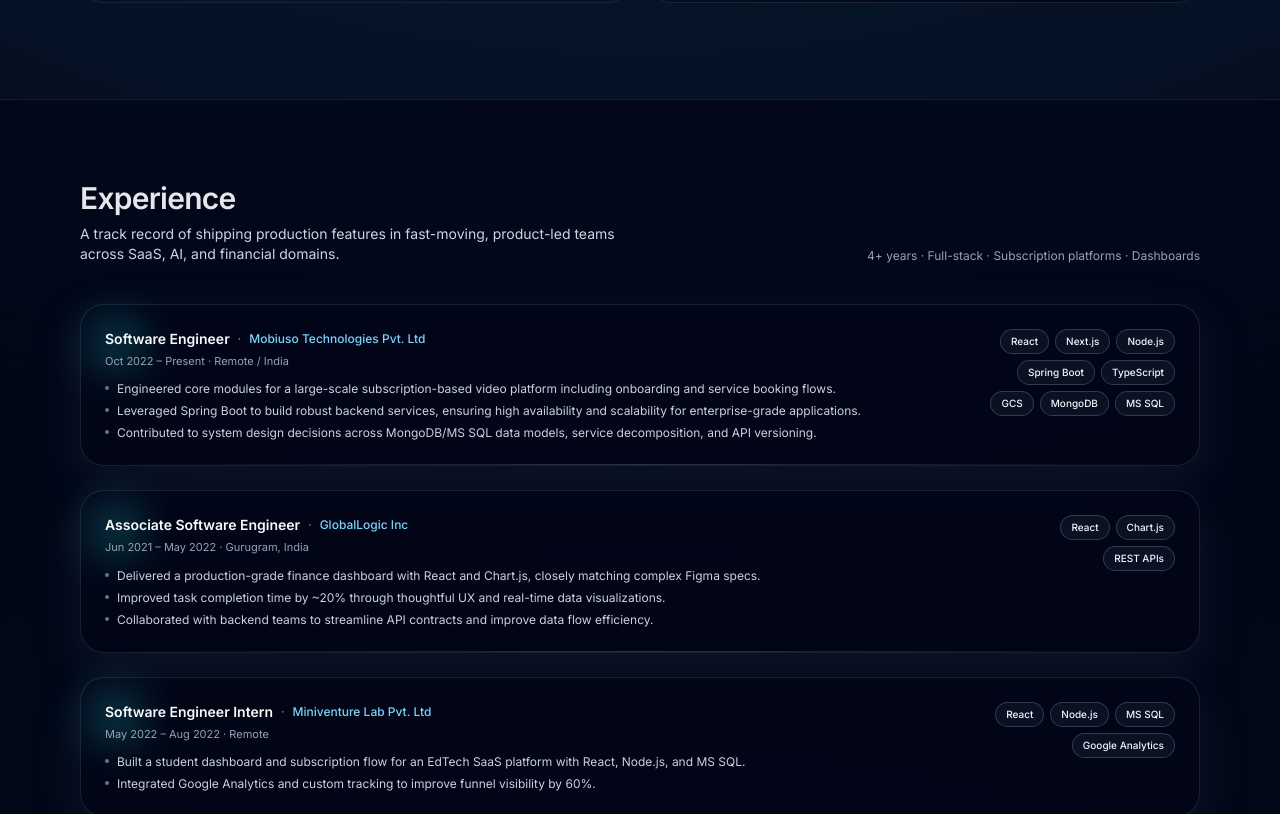
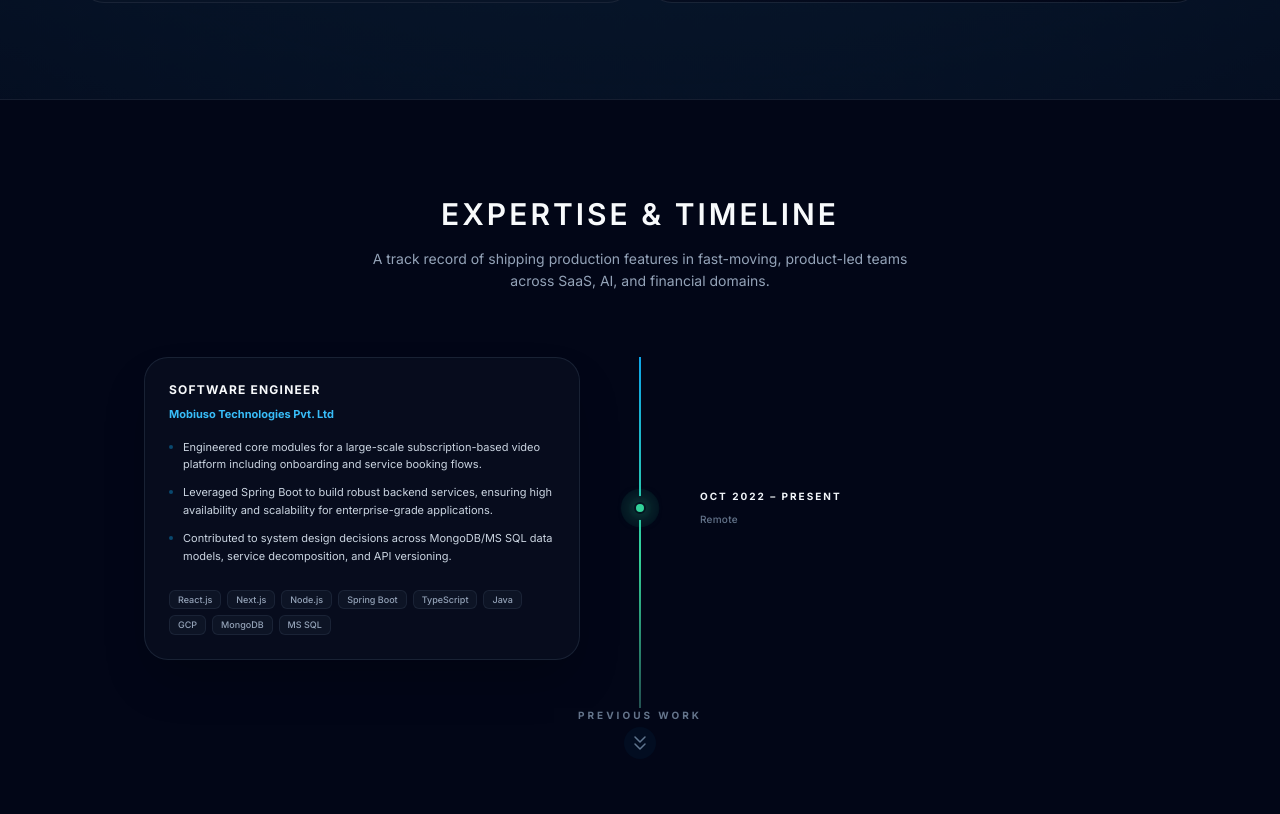
Before and after one commit to msaad323/Portfolio-AI, a Next.js app: page / in a window 1280 px wide. Shown: the part 1349-2163 px from the top of the page. Built offline with nearby package versions, Linux system fonts and the light colour scheme.

Commit message:
Experience Section: Mask timeline line behind Previous Work button

```diff
--- a/components/Experience.tsx
+++ b/components/Experience.tsx
@@ -1,19 +1,32 @@
 "use client";
 
-import { motion } from "framer-motion";
+import { motion, AnimatePresence } from "framer-motion";
+import { useState } from "react";
 
 const roles = [
   {
     company: "Mobiuso Technologies Pvt. Ltd",
     title: "Software Engineer",
     period: "Oct 2022 – Present",
-    location: "Remote / India",
+    location: "Remote",
+    isCurrent: true,
     highlights: [
       "Engineered core modules for a large-scale subscription-based video platform including onboarding and service booking flows.",
       "Leveraged Spring Boot to build robust backend services, ensuring high availability and scalability for enterprise-grade applications.",
       "Contributed to system design decisions across MongoDB/MS SQL data models, service decomposition, and API versioning."
     ],
-    stack: ["React", "Next.js", "Node.js", "Spring Boot", "TypeScript", "GCS", "MongoDB", "MS SQL"]
+    stack: ["React.js", "Next.js", "Node.js", "Spring Boot", "TypeScript", "Java", "GCP", "MongoDB", "MS SQL"]
+  },
+  {
+    company: "Miniventure Lab Pvt. Ltd",
+    title: "Software Engineer Intern",
+    period: "May 2022 – Aug 2022",
+    location: "Remote",
+    highlights: [
+      "Built a student dashboard and subscription flow for an EdTech SaaS platform with React, Node.js, and MS SQL.",
+      "Integrated Google Analytics and custom tracking to improve funnel visibility by 60%."
+    ],
+    stack: ["React.js", "Node.js", "MS SQL", "Google Analytics"]
   },
   {
     company: "GlobalLogic Inc",
@@ -25,110 +38,171 @@ const roles = [
       "Improved task completion time by ~20% through thoughtful UX and real-time data visualizations.",
       "Collaborated with backend teams to streamline API contracts and improve data flow efficiency."
     ],
-    stack: ["React", "Chart.js", "REST APIs"]
-  },
-  {
-    company: "Miniventure Lab Pvt. Ltd",
-    title: "Software Engineer Intern",
-    period: "May 2022 – Aug 2022",
-    location: "Remote",
-    highlights: [
-      "Built a student dashboard and subscription flow for an EdTech SaaS platform with React, Node.js, and MS SQL.",
-      "Integrated Google Analytics and custom tracking to improve funnel visibility by 60%."
-    ],
-    stack: ["React", "Node.js", "MS SQL", "Google Analytics"]
+    stack: ["React.js", "Chart.js", "REST APIs"]
   }
 ];
 
-const container = {
+const containerVariants = {
   hidden: { opacity: 0 },
   visible: {
     opacity: 1,
-    transition: { staggerChildren: 0.12 }
+    transition: { staggerChildren: 0.2 }
   }
 };
 
-const item = {
-  hidden: { opacity: 0, y: 18 },
-  visible: { opacity: 1, y: 0 }
+const itemVariants = {
+  hidden: { opacity: 0, y: 30, scale: 0.95 },
+  visible: {
+    opacity: 1,
+    y: 0,
+    scale: 1,
+    transition: { duration: 0.5, ease: "easeOut" }
+  }
 };
 
 export function Experience() {
+  const [visibleCount, setVisibleCount] = useState(1);
+
+  const showMore = () => {
+    if (visibleCount < roles.length) {
+      setVisibleCount(prev => prev + 1);
+    }
+  };
+
   return (
     <section
       id="experience"
-      className="border-t border-slate-800/70 bg-slate-950/70 py-16 md:py-20"
+      className="border-t border-slate-800/70 bg-slate-950 py-16 md:py-24"
     >
-      <div className="mx-auto max-w-6xl px-4">
-        <div className="flex flex-col gap-4 md:flex-row md:items-end md:justify-between">
-          <div>
-            <h2 className="text-2xl md:text-3xl font-semibold tracking-tight">
-              Experience
+      <div className="mx-auto max-w-5xl px-4">
+        <div className="mb-16">
+          <h2 className="text-2xl md:text-3xl font-semibold tracking-tight text-slate-50 text-center uppercase tracking-widest">
+            Expertise & Timeline
           </h2>
-            <p className="mt-2 max-w-xl text-sm text-slate-300">
+          <p className="mt-4 max-w-xl mx-auto text-sm text-slate-400 text-center leading-relaxed">
             A track record of shipping production features in fast-moving,
             product-led teams across SaaS, AI, and financial domains.
           </p>
         </div>
-          <p className="text-xs text-slate-400">
-            4+ years · Full-stack · Subscription platforms · Dashboards
+
+        <div className="relative">
+          {/* Vertical Timeline Line */}
+          <div className="absolute left-3 top-0 h-full w-[2px] bg-gradient-to-b from-sky-500 via-emerald-400 to-slate-800 md:left-1/2 md:-ml-[1px]" />
+
+          <motion.div
+            initial="hidden"
+            whileInView="visible"
+            viewport={{ once: true, amount: 0.1 }}
+            variants={containerVariants}
+            className="space-y-12"
+          >
+            <AnimatePresence mode="popLayout">
+              {roles.slice(0, visibleCount).map((role, index) => (
+                <motion.div
+                  key={role.company}
+                  layout
+                  variants={itemVariants}
+                  initial="hidden"
+                  animate="visible"
+                  exit="hidden"
+                  className="relative grid grid-cols-1 md:grid-cols-[1fr_auto_1fr] items-center gap-8 md:gap-12"
+                >
+                  {/* Left Side (Desktop: Content or Period) */}
+                  <div className={`hidden md:flex flex-col ${index % 2 === 0 ? "order-3 items-start text-left" : "order-1 items-end text-right"}`}>
+                    <p className="text-[10px] font-bold text-slate-100 uppercase tracking-[0.2em]">{role.period}</p>
+                    <p className="text-[10px] text-slate-500 mt-2 font-medium tracking-wide">{role.location}</p>
+                  </div>
+
+                  {/* Timeline Node Column */}
+                  <div className="relative order-1 md:order-2 flex justify-start md:justify-center">
+                    <div className="z-10 flex h-6 w-6 items-center justify-center rounded-full bg-slate-950">
+                      <div className={`h-3 w-3 rounded-full border-2 border-slate-950 ${role.isCurrent ? "bg-emerald-400 shadow-[0_0_15px_rgba(52,211,153,0.6)]" : "bg-sky-400"}`} />
+                      {role.isCurrent && (
+                        <div className="absolute h-6 w-6 animate-ping rounded-full bg-emerald-400/20" />
+                      )}
+                    </div>
+                  </div>
+
+                  {/* Right Side (Desktop: Content or Period) */}
+                  <div className={`order-3 ml-12 md:ml-0 w-full ${index % 2 === 0 ? "md:order-1" : "md:order-3"}`}>
+                    <div className="rounded-3xl border border-slate-800/80 bg-slate-900/40 p-6 shadow-2xl backdrop-blur-sm transition-all hover:border-sky-500/30">
+                      <div className="flex flex-col gap-1">
+                        <div className="flex flex-wrap items-center justify-between gap-2">
+                          <h3 className="text-xs font-bold text-slate-50 uppercase tracking-widest">
+                            {role.title}
+                          </h3>
+                          <span className="md:hidden text-[9px] font-bold text-sky-400/80 bg-sky-500/5 px-2 py-0.5 rounded-full border border-sky-500/20 uppercase tracking-tighter">
+                            {role.period}
+                          </span>
+                        </div>
+                        <p className="text-[11px] font-bold text-sky-400 mt-1">
+                          {role.company}
+                        </p>
+                        <p className="md:hidden text-[10px] text-slate-500 italic mt-0.5">
+                          {role.location}
                         </p>
                       </div>
 
-        <motion.ol
-          initial="hidden"
-          whileInView="visible"
-          viewport={{ once: true, amount: 0.25 }}
-          variants={container}
-          className="mt-10 space-y-6"
-        >
-          {roles.map((role, index) => (
-            <motion.li
-              key={role.company}
-              variants={item}
-              className="relative rounded-3xl border border-slate-800/80 bg-slate-950/80 p-5 md:p-6 shadow-[0_16px_40px_rgba(15,23,42,0.9)]"
-            >
-              <div className="absolute left-4 top-5 h-9 w-9 rounded-2xl bg-gradient-to-br from-sky-500 to-emerald-400 opacity-70 blur-xl" />
-              <div className="relative flex flex-col gap-3 md:flex-row md:items-start md:justify-between">
-                <div>
-                  <div className="flex flex-wrap items-center gap-2">
-                    <p className="text-sm font-semibold text-slate-50">
-                      {role.title}
-                    </p>
-                    <span className="text-xs text-slate-400">·</span>
-                    <p className="text-xs font-medium text-sky-300">
-                      {role.company}
-                    </p>
-                  </div>
-                  <p className="mt-1 text-[11px] text-slate-400">
-                    {role.period} · {role.location}
-                  </p>
-                  <ul className="mt-3 space-y-1.5 text-xs text-slate-200/90">
-                    {role.highlights.map((h) => (
-                      <li key={h} className="flex gap-2">
-                        <span className="mt-[5px] h-1 w-1 flex-shrink-0 rounded-full bg-slate-500" />
+                      <ul className="mt-4 space-y-2.5 text-[11px] text-slate-300 leading-relaxed">
+                        {role.highlights.map((h, i) => (
+                          <li key={i} className="flex gap-2.5">
+                            <span className="mt-1.5 h-1 w-1 flex-shrink-0 rounded-full bg-sky-500/40" />
                             <span>{h}</span>
                           </li>
                         ))}
                       </ul>
-                </div>
-                <div className="mt-1 flex flex-wrap gap-1.5 md:mt-0 md:max-w-[190px] md:justify-end">
+
+                      <div className="mt-6 flex flex-wrap gap-1.5">
                         {role.stack.map((tech) => (
                           <span
                             key={tech}
-                      className="inline-flex items-center rounded-full border border-slate-700/90 bg-slate-900/70 px-2.5 py-1 text-[10px] font-medium text-slate-100"
+                            className="rounded-md border border-slate-800/80 bg-slate-800/30 px-2 py-0.5 text-[9px] font-medium text-slate-400 hover:text-sky-300 hover:border-sky-500/20 transition-colors"
                           >
                             {tech}
                           </span>
                         ))}
                       </div>
                     </div>
-              {index !== roles.length - 1 && (
-                <div className="pointer-events-none absolute inset-x-6 bottom-0 h-px bg-gradient-to-r from-transparent via-slate-700/80 to-transparent" />
+                  </div>
+                </motion.div>
+              ))}
+            </AnimatePresence>
+          </motion.div>
+
+
+          {/* Show More Button */}
+          {visibleCount < roles.length && (
+            <motion.div
+              initial={{ opacity: 0 }}
+              animate={{ opacity: 1 }}
+              className="relative mt-12 flex justify-center"
+            >
+              <button
+                onClick={showMore}
+                className="group relative z-20 flex flex-col items-center gap-2 bg-slate-950 px-6 text-slate-500 transition-all hover:text-sky-400"
+              >
+                <span className="text-[10px] font-bold uppercase tracking-[0.3em]">Previous Work</span>
+                <div className="relative flex items-center justify-center">
+                  <div className="absolute h-8 w-8 rounded-full bg-sky-500/5 animate-pulse" />
+                  <svg
+                    xmlns="http://www.w3.org/2000/svg"
+                    width="24"
+                    height="24"
+                    viewBox="0 0 24 24"
+                    fill="none"
+                    stroke="currentColor"
+                    strokeWidth="1.5"
+                    strokeLinecap="round"
+                    strokeLinejoin="round"
+                    className="transition-transform group-hover:translate-y-1"
+                  >
+                    <path d="m7 13 5 5 5-5M7 6l5 5 5-5" />
+                  </svg>
+                </div>
+              </button>
+            </motion.div>
           )}
-            </motion.li>
-          ))}
-        </motion.ol>
+        </div>
       </div>
     </section>
   );
```
Lines whose indentation alone changed are shown as unchanged.
